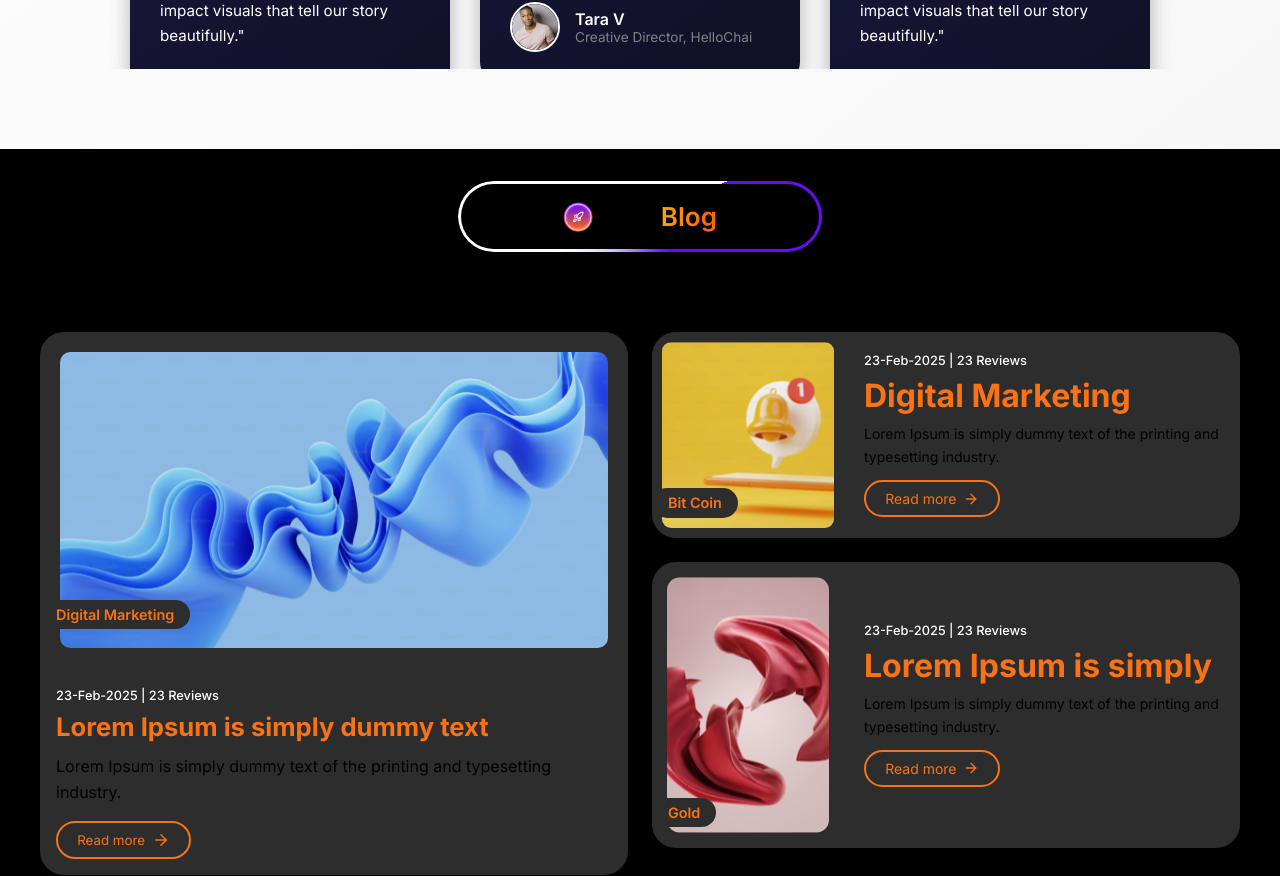
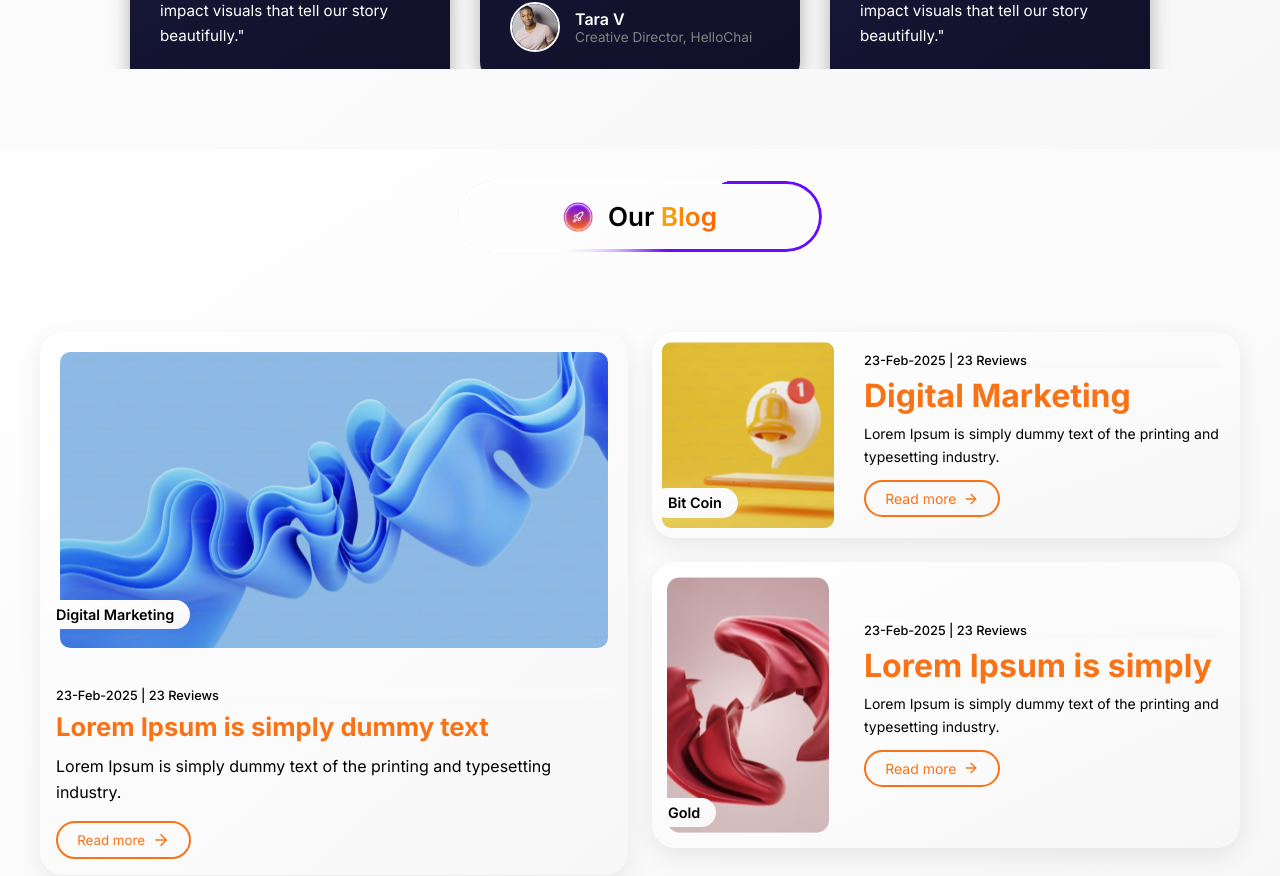
Before and after one commit to devskapx/Skapx, a React (Vite) app: page / in a window 1280 px wide. Shown: the part 6410-7286 px from the top of the page. Built offline with nearby package versions, Linux system fonts and the light colour scheme; a web font is replaced by a local one.

Commit message:
Updated CSS and corrected JSX code

```diff
--- a/src/styles/Blog.css
+++ b/src/styles/Blog.css
@@ -358,3 +358,37 @@ body.light {
     position: relative;
 }
 }
+
+
+
+
+/* ========================================== */
+/* 🌙 DARK MODE (Default Look)                */
+/* ========================================== */
+body.dark .blogcards-container {
+  background-color: #0a0a0a !important;
+  color: #fff !important;
+}
+
+/* ========================================== */
+/* ☀️ LIGHT MODE (White Gradient Background)  */
+/* ========================================== */
+body.light .blogcards-container {
+  background: linear-gradient(to bottom right, #ffffff, #f7f7f7) !important;
+  color: #000 !important;
+}
+
+body.light .blogcard-large{
+  background: linear-gradient(to bottom right, #ffffff, #f7f7f7) !important;
+  color: #ffffff !important;
+}
+
+body.light .blogcard-small{
+  background: linear-gradient(to bottom right, #ffffff, #f7f7f7) !important;
+  color: #ffffff !important;
+}
+
+body.light .tag-top-left span, .tag-bottom-left span, .blog-meta{
+  background: linear-gradient(to bottom right, #ffffff, #f7f7f7) !important;
+  color: #000000 !important;
+}
--- a/src/styles/OurServicesCard.css
+++ b/src/styles/OurServicesCard.css
@@ -402,3 +402,25 @@
   text-align: center;
 }
 }
+
+
+/* ========================================== */
+/* 🌙 DARK MODE (Default Look)                */
+/* ========================================== */
+body.dark .skpx-services-content {
+  background-color: #0a0a0a !important;
+  color: #fff !important;
+}
+
+/* ========================================== */
+/* ☀️ LIGHT MODE (White Gradient Background)  */
+/* ========================================== */
+body.light .skpx-services-content {
+  background: linear-gradient(to bottom right, #ffffff, #f7f7f7) !important;
+  color: #000 !important;
+}
+
+body.light .skpx-service-title {
+  background: linear-gradient(to bottom right, #ffffff, #f7f7f7) !important;
+  color: #000 !important;
+}
```
